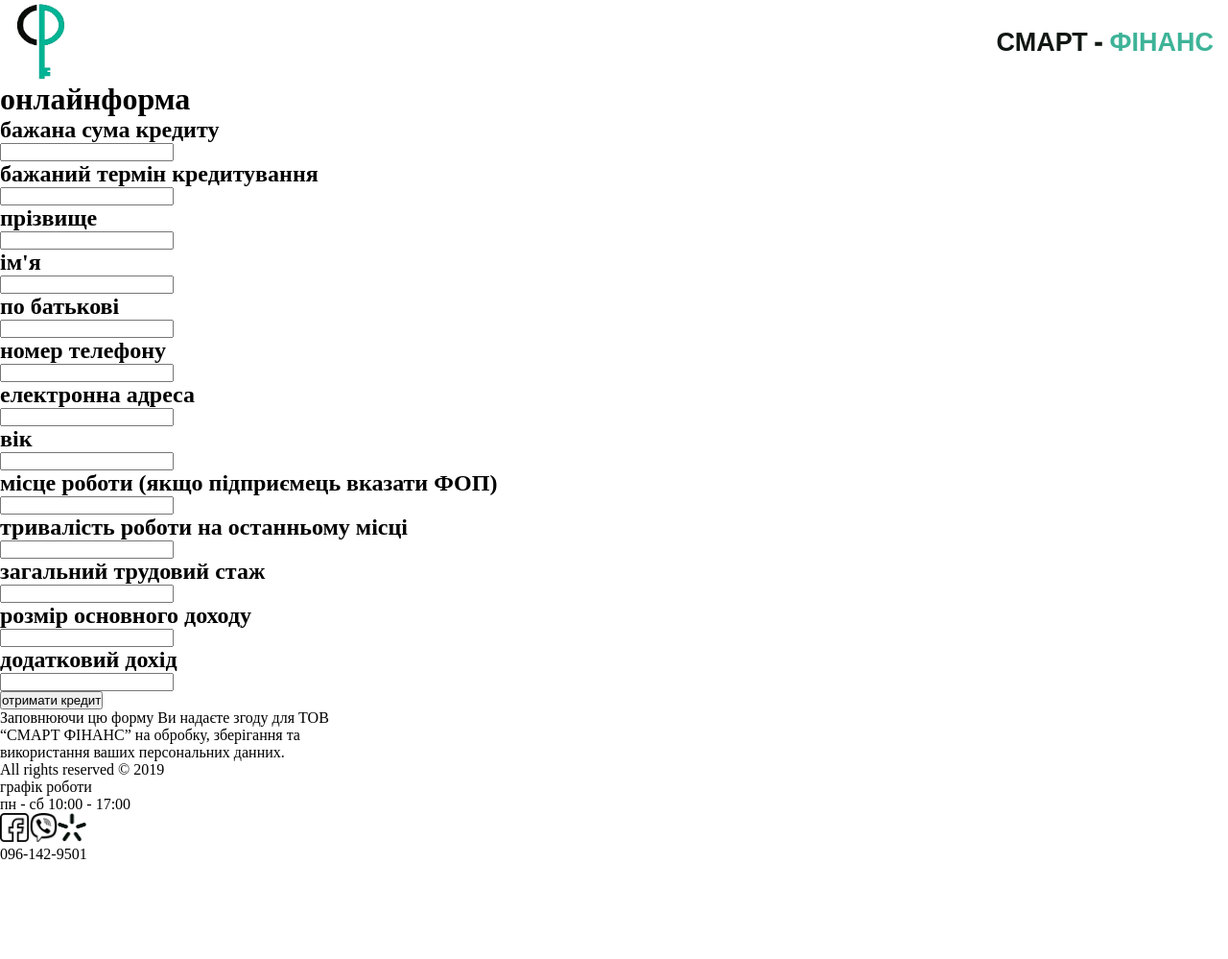
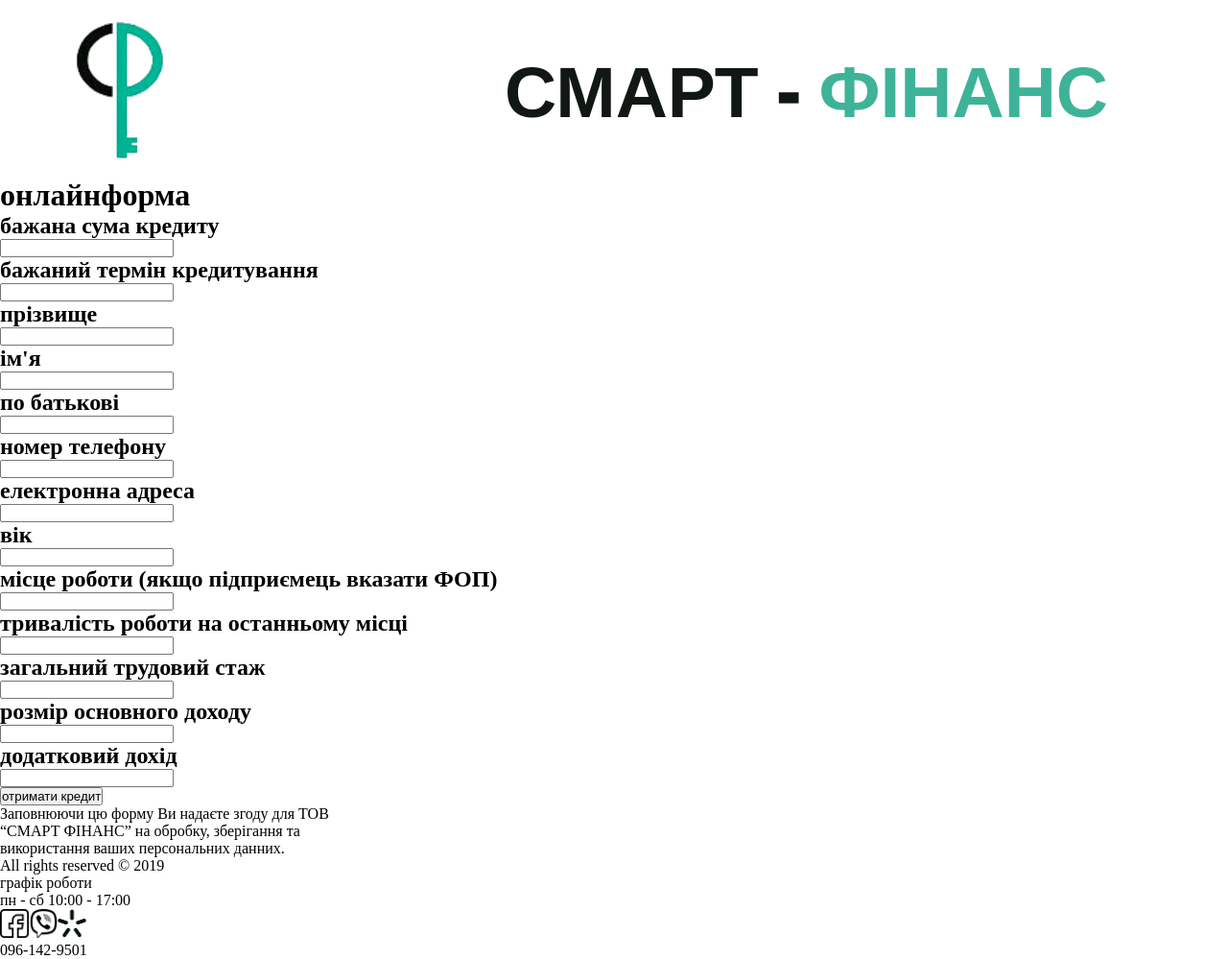
Before and after one commit to zombarino/MainForm.github.io, a website: page pug/index.pug in a window 1280 px wide. Shown: the whole page at 96% size. Before the commit the page ends 899 px from the top, so only its background shows below. Drawn offline with nearby package versions, Linux system fonts and the light colour scheme; files that its build step writes are made by us from their sources; files whose address does not match are found by name.

```diff
--- a/pug/index.pug
+++ b/pug/index.pug
@@ -2,7 +2,7 @@
 html(lang="en")
     head
         meta(charset="UTF-8")
-        meta(name="viewport", content="width=device-width, initial-scale=1.0")
+        meta(name="viewport", content="width=device-width, initial-scale=1.0, shrink-to-fit=no")
         meta(http-equiv="X-UA-Compatible", content="ie=edge")
         title Document
         link(rel="stylesheet", href="css/style.min.css")
--- a/sass/header/__logo/header__logo.sass
+++ b/sass/header/__logo/header__logo.sass
@@ -1,2 +1,8 @@
 .header__logo
     width: 55px
+@media (min-width: 550px)
+    .header__logo
+        width: 75px
+@media (min-width: 800px)
+    .header__logo
+        width: 100px
--- a/sass/header/__text/_green/header__text_green.sass
+++ b/sass/header/__text/_green/header__text_green.sass
@@ -2,3 +2,18 @@
     color: #3EB398
     text-transform: uppercase
     font: 800 27px 'Open Sans', sans-serif
+@media (min-width: 400px)
+    .header__text_green
+        font-size: 34px
+@media (min-width: 550px)
+    .header__text_green
+        font-size: 45px
+@media (min-width: 700px)
+    .header__text_green
+        font-size: 55px
+@media (min-width: 800px)
+    .header__text_green
+        font-size: 65px
+@media (min-width: 980px)
+    .header__text_green
+        font-size: 75px
--- a/sass/header/__text/header__text.sass
+++ b/sass/header/__text/header__text.sass
@@ -2,3 +2,18 @@
     color: #111713
     text-transform: uppercase
     font: 800 27px 'Open Sans', sans-serif
+@media (min-width: 400px)
+    .header__text
+        font-size: 34px
+@media (min-width: 550px)
+    .header__text
+        font-size: 45px
+@media (min-width: 700px)
+    .header__text
+        font-size: 55px
+@media (min-width: 800px)
+    .header__text
+        font-size: 65px
+@media (min-width: 980px)
+    .header__text
+        font-size: 75px
--- a/sass/header/header.sass
+++ b/sass/header/header.sass
@@ -6,3 +6,26 @@
     align-items: center
     box-sizing: border-box
     padding: 0 15px
+@media (min-width: 400px)
+    .header
+        padding: 0 25px
+@media (min-width: 550px)
+    .header
+        padding: 0 45px 0 35px
+        margin: 25px 0
+@media (min-width: 700px)
+    .header
+        padding: 0 55px 0 55px
+@media (min-width: 800px)
+    .header
+        padding: 0 65px
+        margin: 30px 0
+@media (min-width: 980px)
+    .header
+        margin: 50px 0
+@media (min-width: 1200px)
+    .header
+        padding: 0 125px 0 75px
+@media (min-width: 1366px)
+    .header
+        padding: 0 155px 0 75px
```
Also changed, not shown: common.blocks/header/__logo/header__logo.min.css, common.blocks/header/__text/_green/header__text_green.min.css, common.blocks/header/__text/header__text.min.css, common.blocks/header/header.min.css, css/style.min.css, index.html, 4 other files.
